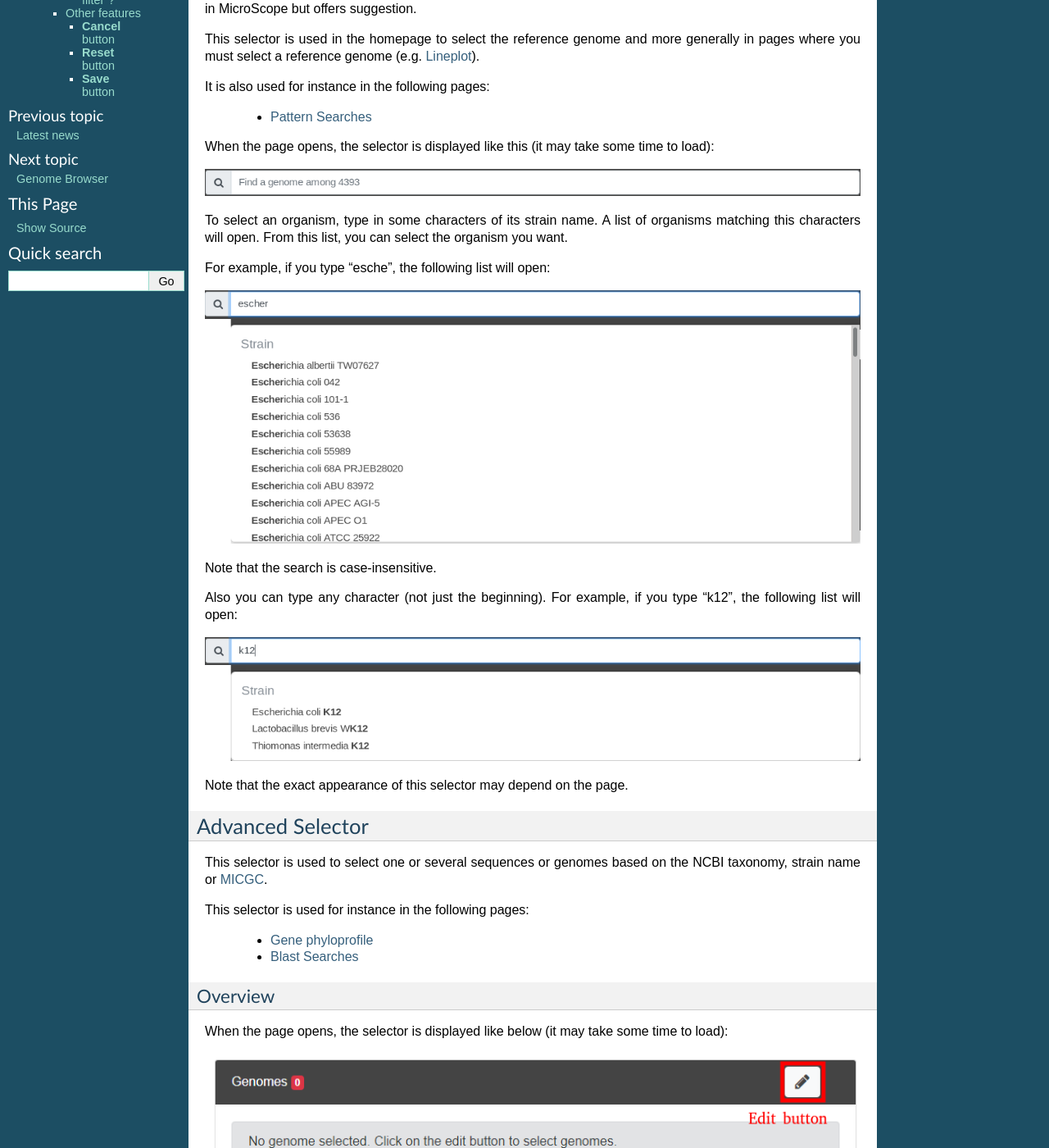
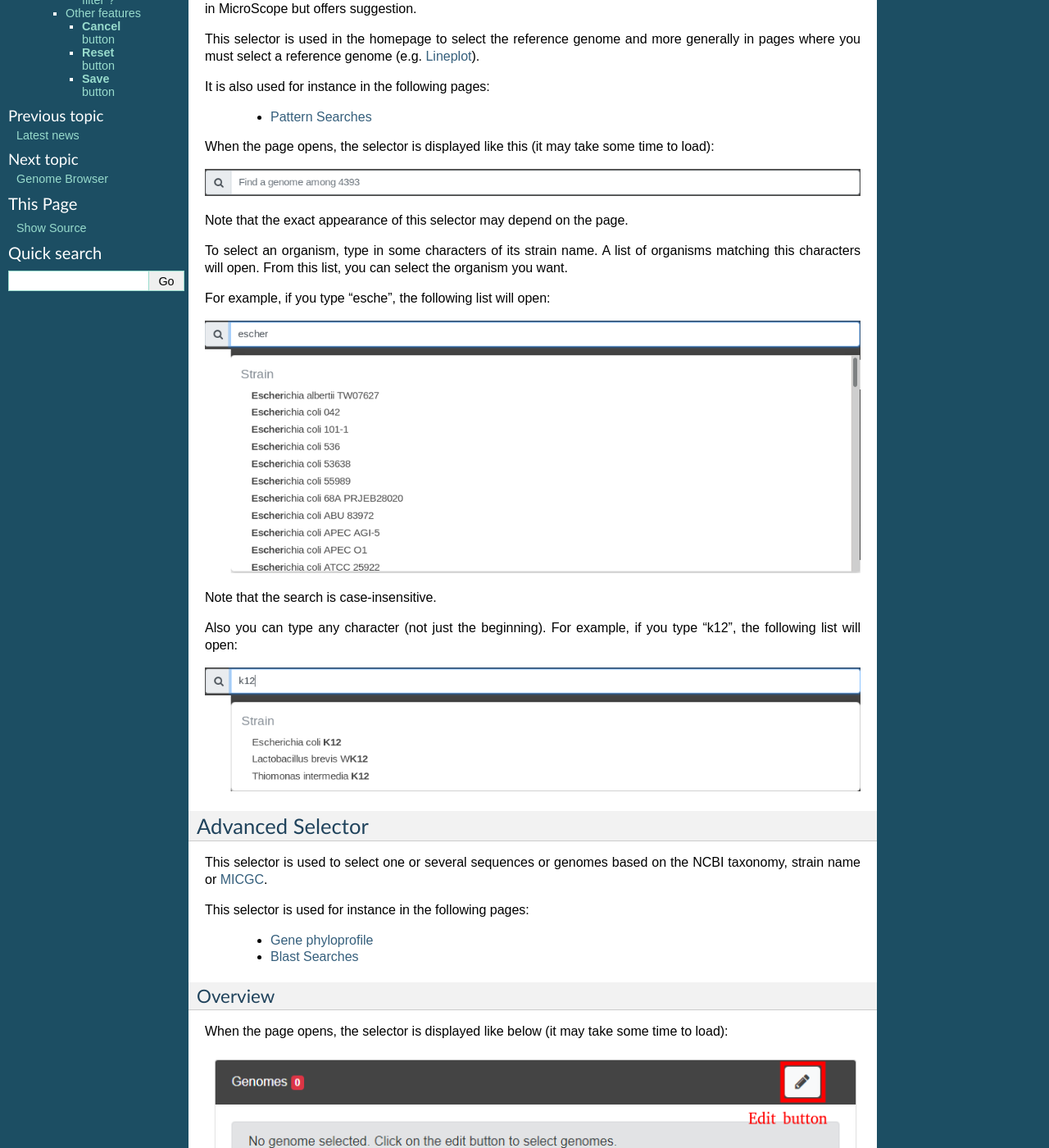
Before and after one commit to labgem/microscope-user-doc, a Sphinx documentation site: the page built from docs/content/overview/organismselection.rst, in a window 1280 px wide and 1400 px high, scrolled down 482 px. Shown: the whole window at 82% size. Built offline with Sphinx 7.4.7, drawn with Linux system fonts in a browser that asks for light colours; formulas are drawn with MathJax 3; some of the changed lines change nothing that is shown.

Commit message:
Move some text.

```diff
--- a/docs/content/overview/organismselection.rst
+++ b/docs/content/overview/organismselection.rst
@@ -41,6 +41,8 @@ When the page opens, the selector is displayed like this (it may take some time
 
 .. image:: img/simple_selector.png
 
+Note that the exact appearance of this selector may depend on the page.
+
 To select an organism, type in some characters of its strain name.
 A list of organisms matching this characters will open.
 From this list, you can select the organism you want.
@@ -55,8 +57,6 @@ Also you can type any character (not just the beginning).
 For example, if you type "k12", the following list will open:
 
 .. image:: img/simple_selector_k12.png
-
-Note that the exact appearance of this selector may depend on the page.
 
 .. _advanced-selector:
 
```
